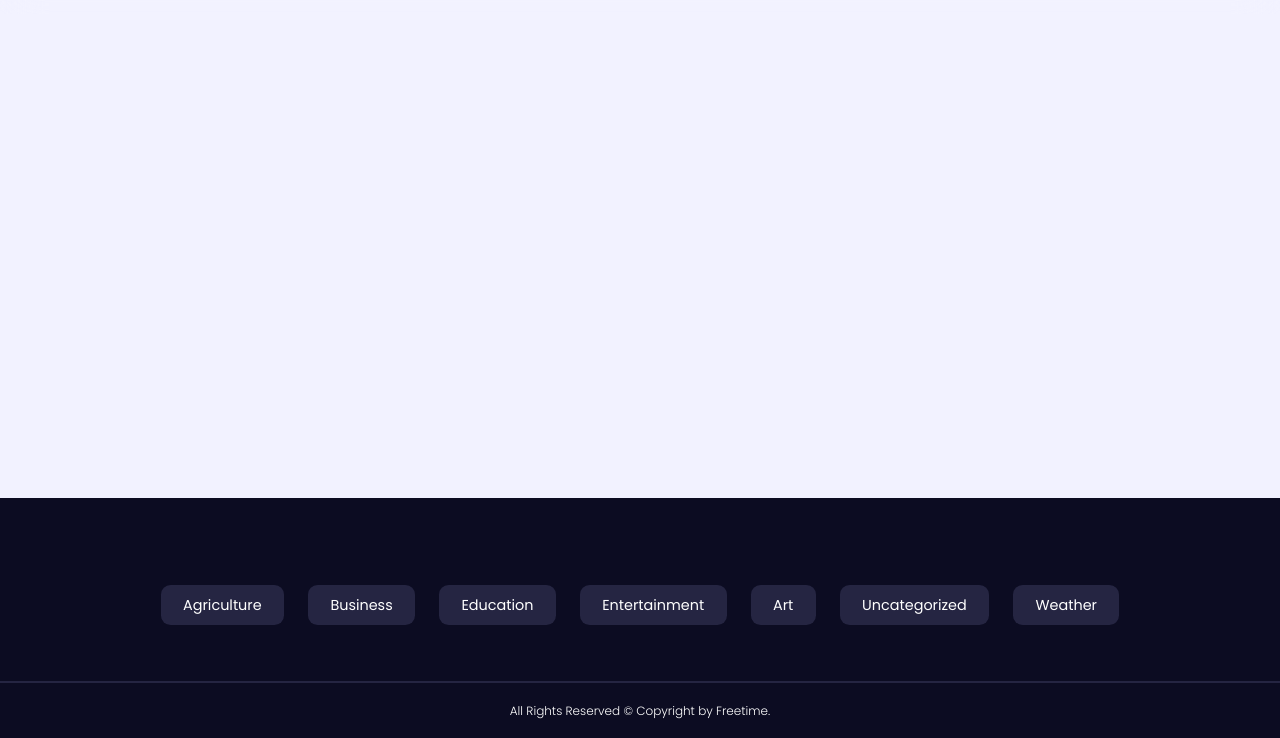
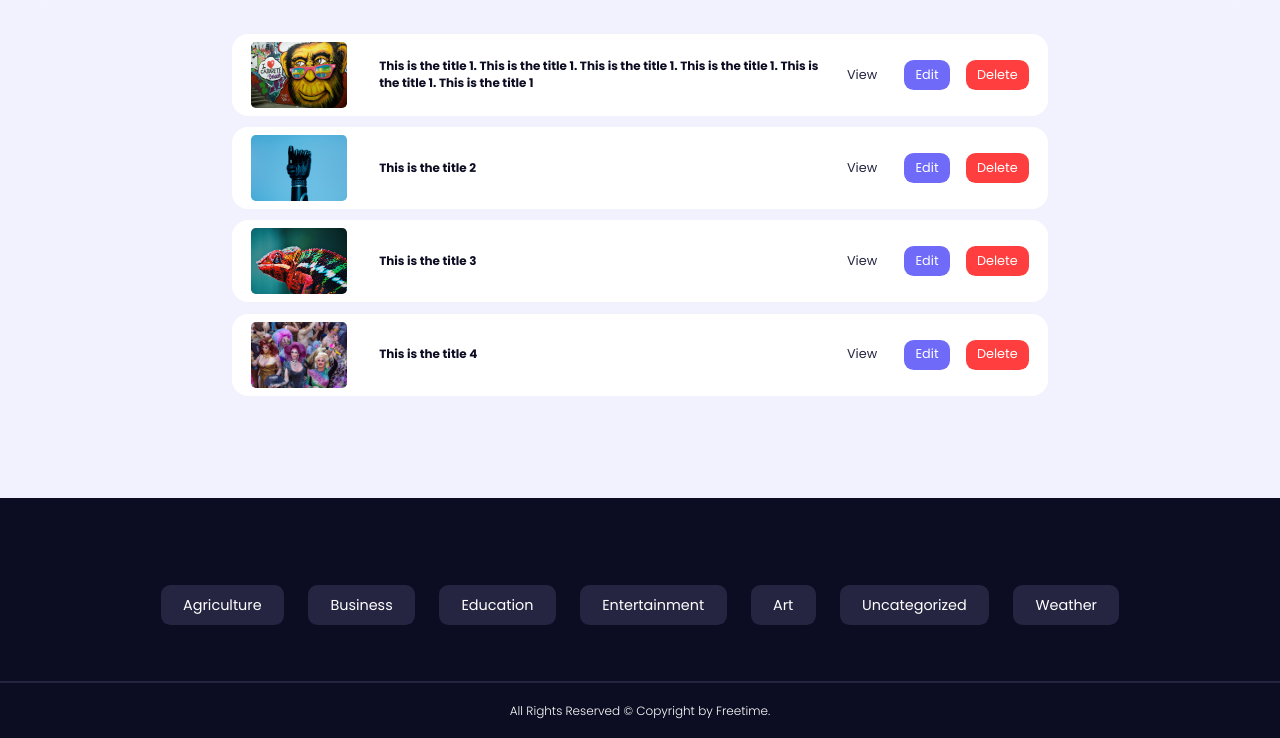
Before and after one commit to freetimezp/js-portfolio-34-blogs, a React app in the folder client/: page /myposts/1 in a window 1280 px wide. Shown: the part 62-800 px from the top of the page. Built offline with nearby package versions, Linux system fonts and the light colour scheme.

Commit message:
11. js-portfolio-34-blogs. Dashboard component.

```diff
--- a/client/src/index.css
+++ b/client/src/index.css
@@ -441,9 +441,45 @@ input, select, textarea {
     margin-inline: auto;
 }
 
-
 /** profile end **/
 
+/** dashboard start **/
+.dashboard__container {
+    display: flex;
+    flex-direction: column;
+    gap: .7rem;
+}
+
+.dashboard__post {
+    display: flex;
+    align-items: center;
+    justify-content: space-between;
+    gap: 1rem;
+    background: var(--color-white);
+    padding: 0.5rem 1.2rem;
+    border-radius: var(--radius-3);
+}
+
+.dashboard__post-info {
+    display: flex;
+    gap: 2rem;
+    width: 100%;
+    align-items: center;
+}
+
+.dashboard__post-thumbnail {
+    width: 6rem;
+    min-width: 6rem;
+    border-radius: var(--radius-1);
+    overflow: hidden;
+}
+
+.dashboard__post-actions {
+    display: flex;
+    gap: 1rem;
+}
+
+/** dashboard end **/
 
 /** footer start **/
 footer {
--- a/client/src/index.js
+++ b/client/src/index.js
@@ -12,6 +12,7 @@ import UserProfile from './pages/UserProfile';
 import Authors from './pages/Authors';
 import CreatePost from './pages/CreatePost';
 import EditPost from './pages/EditPost';
+import DeletePost from './pages/DeletePost';
 import CategoryPosts from './pages/CategoryPosts';
 import AuthorPosts from './pages/AuthorPosts';
 import Dashboard from './pages/Dashboard';
@@ -36,6 +37,7 @@ const router = createBrowserRouter([
       { path: "posts/users/:id", element: <AuthorPosts /> },
       { path: "myposts/:id", element: <Dashboard /> },
       { path: "posts/:id/edit", element: <EditPost /> },
+      { path: "posts/:id/delete", element: <DeletePost /> },
       { path: "logout", element: <Logout /> },
     ]
   }
--- a/client/src/pages/Dashboard.jsx
+++ b/client/src/pages/Dashboard.jsx
@@ -1,10 +1,45 @@
-import React from 'react';
+import React, { useState } from 'react';
+
+import { DUMMY_POSTS } from '../data';
+import { Link } from 'react-router-dom';
 
 const Dashboard = () => {
+    const [posts, setPosts] = useState(DUMMY_POSTS);
+
     return (
-        <div>
-
-        </div>
+        <section className='dashboard'>
+            {posts.length > 0 ? (
+                <div className="container dashboard__container">
+                    {posts.map(post => (
+                        <article key={post.id} className='dashboard__post'>
+                            <div className="dashboard__post-info">
+                                <div className="dashboard__post-thumbnail">
+                                    <img src={post.thumbnail} alt="avatar" />
+                                </div>
+                                <h5>
+                                    {post.title}
+                                </h5>
+                            </div>
+                            <div className="dashboard__post-actions">
+                                <Link to={`/posts/${post.id}`} className='btn sm'>
+                                    View
+                                </Link>
+                                <Link to={`/posts/${post.id}/edit`} className='btn sm primary'>
+                                    Edit
+                                </Link>
+                                <Link to={`/posts/${post.id}/delete`} className='btn sm danger'>
+                                    Delete
+                                </Link>
+                            </div>
+                        </article>
+                    ))}
+                </div>
+            ) : (
+                <h2 className='center'>
+                    No posts were found..
+                </h2>
+            )}
+        </section >
     );
 };
 
```
